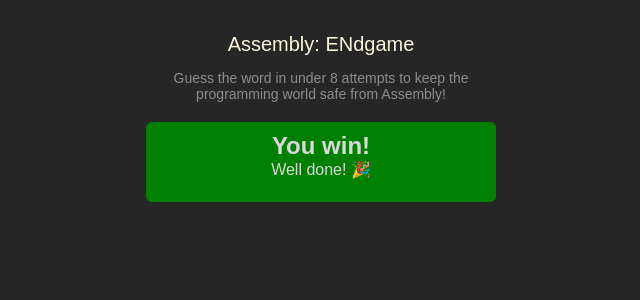
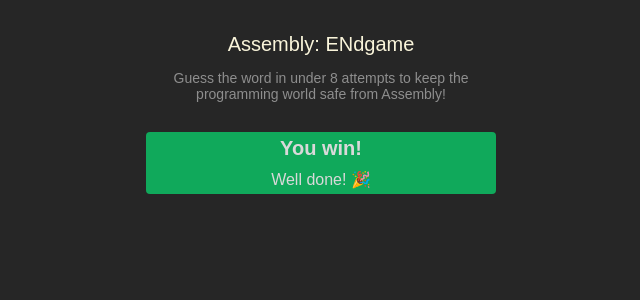
Before and after one commit to Halcyon666/react-daily-learn, a React (Vite) app: page / in a window 1280 px wide. Shown: the top 300 px of the page, without its empty margins (319-959 px from the left). Built offline with nearby package versions, Linux system fonts and the light colour scheme.

Commit message:
correct css in game status

```diff
--- a/src/assembly endgame/index.css
+++ b/src/assembly endgame/index.css
@@ -29,20 +29,22 @@ header>p {
     color: #8e8e8e;
 }
 
-.game-status {
-    border-radius: 6px;
-    width: 350px;
-    text-align: center;
-    background-color: green;
-    height: 80px;
+section.game-status {
+    background-color: #10A95B;
+    display: flex;
+    flex-direction: column;
+    align-items: center;
+    border-radius: 4px;
+    margin-block: 30px;
 }
 
-.game-status>h2 {
-    padding-top: 10px;
-    margin-bottom: 0;
+section.game-status>h2 {
+    font-size: 1.25rem;
+    margin: 5px;
 }
 
 
-.game-status>p {
-    margin-top: 0;
+section.game-status>p {
+    margin: 5px;
+
 }
```
